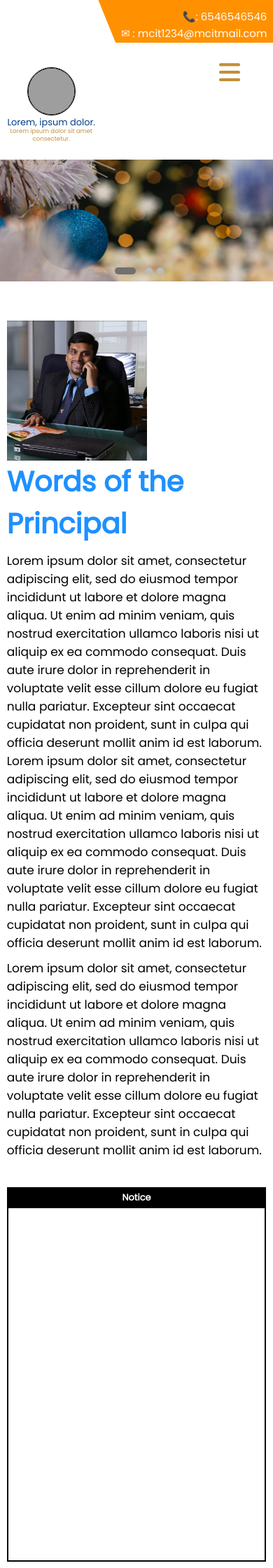
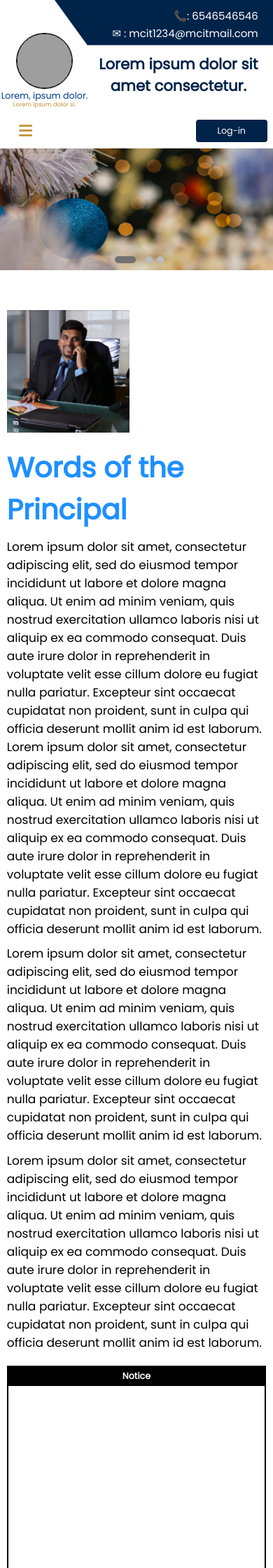
Before and after one commit to BanhiBikash/School-2, a PHP site: page / in a window 390 px wide. Shown: the top 2240 px of the page at 70% size. Run offline with PHP 8.4, Linux system fonts and the light colour scheme; data that the repository does not hold is empty; grey boxes are pictures that could not be loaded.

Commit message:
contact change

```diff
--- a/css/header.css
+++ b/css/header.css
@@ -2,69 +2,59 @@
 ------------------------------------------------------------------------------------------------------------------------------------------------------------------------------------------------------------------
 --------------------------------HEADER-------------------------------------------------------------------------------------------------------------------------------------------------------------------
 ----------------------------------------------------------------------------------------------------------------------------------------------------------------------------------------------------- */
-
 @import url('https://fonts.googleapis.com/css2?family=Inter:wght@300&family=League+Spartan:wght@300;400&family=Mukta:wght@300;400&family=PT+Sans&family=Poppins:wght@300;400&family=Roboto+Slab:wght@300&family=Roboto:wght@300;400&family=Ubuntu&display=swap');
 
 /* Every element of html */
-
 * {
     margin: 0;
     padding: 0;
-    box-sizing: border-box;
     font-family: 'Poppins', sans-serif;
+    height:-moz-fit-content;
+    width: -moz-fit-content
 }
 
-
 /* html element itself */
-
 html {
     font-size: 59%;
 }
 
-
 /* header inside the body of the html element */
-
 header {
     box-shadow: 0rem 0.02rem 0.3rem 0.03rem black;
+    height: 18.7rem;
+    width: 100%;
     height: fit-content;
-    width: 100%;
-    overflow: hidden;
+    display: grid;
+    grid-template-columns: 10rem 9% auto auto;
+    grid-template-rows: 4rem auto 0.7rem 3.8rem auto;
 }
 
-
 /* container of details of contact and "contact" area of header's grid  */
-
 header .contact-info {
-    position: relative;
-    float: right;
-    top: 0;
     display: flex;
     justify-content: flex-end;
+    position: absolute;
+    right: 0;
     gap: 6em;
-    width: 75%;
+    width: 80% !important;
     height: fit-content;
-    padding: 1rem;
+    padding: 1rem 2.5rem 1em 1em;
     font-size: 1.5em;
     color: #ffff;
-    background-color: #ff9101;
+    background-color: #002349;
     clip-path: polygon(0% 0%, 100% 0%, 100% 100%, 6% 100%);
 }
 
-
 /* logo container and "logo" area of header grid*/
-
 header .logo {
-    padding-top: 2.5rem;
-    float: left;
-    height: 19.3em;
+    grid-row: 1 / span 1;
+    grid-column: 1 / span 1;
+    padding-top: 1.5rem;
+    height: 16.2rem;
     width: 20em;
-    float: left;
-    /* display: inline-block; */
 }
 
-
 /* image container as logo container of class "logo" */
-
 header .logo .img-container {
     margin: auto;
     height: 11em;
@@ -73,9 +63,7 @@ header .logo .img-container {
     border: 0.1rem solid;
 }
 
-
 /* image inside image container of class "img-container" */
-
 header .logo .img-container img {
     height: 100%;
     width: 100%;
@@ -84,9 +72,7 @@ header .logo .img-container img {
     border: 0.1rem solid;
 }
 
-
 /* name of organization */
-
 header .logo-name {
     text-align: center;
     margin-top: 0.3em;
@@ -95,9 +81,7 @@ header .logo-name {
     font-size: 1.5em;
 }
 
-
 /* moto of the organization */
-
 header .moto {
     text-align: center;
     line-height: 1.3em;
@@ -105,87 +89,137 @@ header .moto {
     font-size: 1em;
 }
 
-header .nav {
-    padding: 16em 0% 0 37%;
+
+#head-text{
+    grid-column: 2 / -1;
+    width: fit-content;
+    padding:1rem 2rem 2rem 17%;
+    grid-row: 2 / span 1;
+    font-size: 3.2rem;
+    color: #002349;
+    font-weight: bolder;
 }
 
-
-/* navigation menu of id 'main-nav' at header under 'nav' class */
-
-header #main-nav {
-    width: 100%;
-    display: flex;
-    gap: 2.9rem;
+header .nav-btn{
+    display: none;
 }
 
+/* navigation menu of id 'main-nav' at header */
+header #main-nav {
+    grid-row: 4 / span 2;
+    grid-column: 3 / span 1;
+    display: flex;
+    justify-content: flex-end;
+    gap: 2rem;
+    flex-wrap: wrap;
+    font-weight: bold;
+    padding: 0.8rem 1rem 0 0;
+}
 
 /* Anchor or links of div elements of class "nav-item" navigation menu of id 'main-nav'*/
-
-header #main-nav .nav-item a {
-    padding-bottom: 1rem;
+header #main-nav a {
     text-decoration: none;
     color: rgb(122 87 22);
-    font-size: 17px;
-    font-weight: bold;
+    font-size: 1.8rem;
 }
 
+.btn-2{
+    grid-column: 4/ span 1;
+    grid-row: 3 / span 1;
+    text-align: center;
+    padding:0 1rem 2rem 1rem;
+}
+
+header #login-btn{
+    word-break: keep-all;
+    border: 0.1rem solid #002349;
+    color: white;
+    background-color:  #002349;
+    border-radius: 0.4rem;
+    height: 3.7rem;
+    width: 12rem;
+    font-size: 1.5rem;
+}
+
+header #login-btn:hover{
+    background-color: #033b77;
+    border-bottom: none;
+    cursor: pointer;
+}
 
 /* when hovered over div elements of class "nav-item" */
-
-header #main-nav .nav-item:hover {
-    text-decoration: none;
-    color: rgb(120 95 4);
-    border-bottom: 2px solid;
-}
-
-.h-before {
-    display: none;
+header #main-nav a:hover {
+    color: rgb(182, 141, 6);
 }
 
 
 /* --------------------------------------------------------------------------------------------------------
 -----------------------------for phone------------------------------------------------------------- */
+@media (max-width:1100px) and (min-width:701px) {
+    html{
+        font-size: 56%;
+    }
+}
 
-@media screen and (max-width: 600px) {
-    html {
-        font-size: 53.8%;
+@media(max-width: 700px) {
+    html{
+        font-size: 53%;
+    }
+    header{
+        height :25rem;
+        grid-template-rows: 4rem 14rem 7rem;
+    }
+    #head-text{
+	  padding-top:5rem;
+        font-size: 2.5rem;
+        grid-column: 2 / -1;
     }
     header #main-nav {
         display: flex;
         flex-direction: column;
         place-items: center;
+        justify-content: center;
         background-color: white;
         height: 100%;
+        width: 0 !important;
         position: fixed;
-        padding-top: 9em !important;
-        gap: 2em !important;
         top: 0;
         left: 0;
         overflow-x: hidden;
         z-index: 1;
         opacity: 0.8;
         transition: 0.4s;
+        padding: 0 !important;
         margin: 0 !important;
     }
+
+    header .btn-2{
+        grid-row: 3 / span 1;
+        padding-top: 2.2rem;
+    }
+
     .logo {
-        padding-top: 4em !important;
-        width: 17em !important;
+        grid-row: 2 /span 1 !important;
+        width: 15em !important;
     }
+
     .logo .img-container {
-        height: 8em !important;
-        width: 8em !important;
+        height: 9.5em !important;
+        width: 9.5em !important;
     }
+
     .contact-info {
         display: flex;
         flex-direction: column;
-        font-size: 1.4em !important;
+        font-size: 1.4rem !important;
         gap: 0.5rem !important;
-        width: 64% !important;
-        clip-path: polygon(0% 0%, 100% 0%, 100% 100%, 10% 100%) !important;
+        clip-path: polygon(0% 0%, 100% 0%, 100% 100%, 15% 100%) !important;
     }
+
     .contact-info pre {
         text-align: right;
     }
+
     /* background of navbar for screens max-width 600px */
     .h-before {
         height: 100%;
@@ -197,17 +231,18 @@ header #main-nav .nav-item:hover {
         z-index: 0;
         transition: .01s;
     }
+
     /* div of class "nav-btn" for screens max-width 600px */
     header .nav-btn {
-        display: block !important;
+        display: block;
+        padding:0.5rem 0 0 3rem;
+        grid-row: 3 / span 1;
+        grid-column: 1 / span 1;
+        font-size: 4.5rem;
         color: #c28f37;
-        background-color: transparent;
-        position: absolute;
-        top: 10em;
-        right: 12vw;
+        cursor:pointer;
     }
 }
-
 
 /* ----------------------------------------------------------------------------------------------------------------------------------------------------------------------------------------------------
 -----------------------HEADER ENDS-------------------------------------------------------------------------------------------------------------------------
--- a/css/style.css
+++ b/css/style.css
@@ -21,6 +21,12 @@ body {
     height: fit-content;
 }
 
+#lander img {
+    aspect-ratio: 1/1;
+    width: 45vw;
+    margin: 2.5vw;
+}
+
 #lander #principal {
     width: 45vw;
     height: fit-content;
@@ -34,11 +40,6 @@ body {
     margin: auto;
 }
 
-#lander #principal img {
-    width: 200px;
-    height: 200px;
-}
-
 #lander #principal p {
     width: 100%;
     font-size: 17px;
@@ -48,16 +49,16 @@ body {
 
 /* notice start */
 
-.notice-container {
+#notice-container {
     border:2px solid black;
-    height: 535px;
+    height: 335px;
     width: 560px;
     margin: 2.5vw;
     overflow: hidden;
     border-top: none;
 }
 
-.notice-container h2 {
+#notice-container h2 {
     background-color: #000000;
     line-height: 3.5rem;
     text-align: center;
@@ -65,27 +66,31 @@ body {
     width: 100%;
 }
 
-.notice-container .notice-content {
+#notice-container .notice-content {
     padding: top 30rem;
     height: 500px;
     overflow: scroll;
     scroll-behavior: smooth;
     box-sizing: border-box;
+    width: 100%;
 }
 
-.notice-container .notice-content:hover {
+#notice-container .notice-content:hover {
     overflow-y: scroll;
 }
 
-.notice-container .notice-content .notice {
+#notice-container .notice-content .notice {
     grid-column-gap: 1rem;
     padding: 2rem;
     height: fit-content;
-    width: 550px;
+    width: 535px;
     border-bottom: 0.1rem solid #01141047;
     word-wrap: break-word;
     box-sizing: border-box;
     font-size: 15px;
+    display: flex;
+    flex-direction: column;
+    align-items: flex-start;
 }
 
 .notice .headline {
@@ -555,11 +587,11 @@ footer h5 p {
     #lander #principal {
         width: 100vw;
     }
-    #lander .notice-container {
+    #lander #notice-container {
         width: 95vw;
         margin: 30px 2.5vw 30px 2.5vw;
     }
-    .notice-container .notice-content .notice {
+    #notice-container .notice-content .notice {
         width: 95vw;
     }
     #lander #principal p {
@@ -573,6 +605,19 @@ footer h5 p {
     body {
         overflow-x: hidden;
     }
+
+    #notice-container{
+        width: 95vw;
+    }
+
+    #notice-container .notice-content {
+        width: 95vw;
+    }
+
+    #notice-container .notice-content .notice {
+        width: 95vw;
+    }
+
     #lander {
         background-position: 25% 75%;
     }
--- a/header.html
+++ b/header.html
@@ -1,15 +1,11 @@
 <!DOCTYPE html>
 <html lang="en">
-
   <head>
-    <meta charset="UTF-8">
-    <meta http-equiv="X-UA-Compatible" content="IE=edge">
-    <meta name="viewport" content="width=device-width, initial-scale=1.0">
-    <link rel="stylesheet" href="https://cdnjs.cloudflare.com/ajax/libs/font-awesome/6.0.0/css/all.min.css" integrity="sha512-9usAa10IRO0HhonpyAIVpjrylPvoDwiPUiKdWk5t3PyolY1cOd4DSE0Ga+ri4AuTroPR5aQvXU9xC6qOPnzFeg==" crossorigin="anonymous" referrerpolicy="no-referrer"
-    />
-    <script src="https://cdnjs.cloudflare.com/ajax/libs/font-awesome/6.0.0/js/all.min.js" integrity="sha512-yFjZbTYRCJodnuyGlsKamNE/LlEaEAxSUDe5+u61mV8zzqJVFOH7TnULE2/PP/l5vKWpUNnF4VGVkXh3MjgLsg==" crossorigin="anonymous" referrerpolicy="no-referrer"></script>
-    <link rel="stylesheet" href="css/header.css">
-    <title>Home | Learning management </title>
+    <meta charset="UTF-8" />
+    <meta http-equiv="X-UA-Compatible" content="IE=edge" />
+    <meta name="viewport" content="width=device-width, initial-scale=1.0" />
+    <link rel="stylesheet" href="css/header.css" />
+    <title>Home | Learning management</title>
   </head>
 
   <body>
@@ -19,27 +15,39 @@
         <pre class="email">✉ : mcit1234@mcitmail.com</pre>
       </div>
       <div class="logo">
-            <div class="img-container"><img src="https://img.freepik.com/free-vector/university-school-emblem-logo-design_417238-135.jpg" alt="" srcset=""></div>
+        <div class="img-container">
+          <img
+            src="https://img.freepik.com/free-vector/university-school-emblem-logo-design_417238-135.jpg"
+            alt=""
+            srcset=""
+          />
+        </div>
         <p class="logo-name">Lorem, ipsum dolor.</p>
-            <p class="moto">Lorem ipsum dolor sit amet consectetur.</p>
+        <p class="moto">Lorem ipsum dolor si.</p>
       </div>
-        <div class="nav-btn" title="Show/Hide" style="display: none;">
-            <i class="fa-solid fa-bars fa-4x"></i>
+
+      <center id="head-text">
+        <p>Lorem ipsum dolor sit amet consectetur.</p>
+      </center>
+
+      <p class="nav-btn" title="Show/Hide">≡</p>
+
+      <nav id="main-nav">
+        <a href="#lander">Home</a>
+        <a href="#notice-container">Notice</a>
+        <a href="#achieve">Achievements</a>
+        <a href="#about">About</a>
+        <a href="#contact">Contact</a>
+        <a href="#gallery">Gallery</a>
+      </nav>
+
+      <div class="btn-2">
+        <button id="login-btn">Log-in</button>
       </div>
-        <div class="nav">
-            <nav id="main-nav">
-                <div class="nav-item" id="home"><a href="index.php">Home</a></div>
-                <div class="nav-item" id="item-2"><a href="#achieve">Achievements</a></div>
-                <div class="nav-item" id="item-3"><a href="#vision">Vision</a></div>
-                <div class="nav-item" id="item-4"><a href="#contact">Contact</a></div>
-                <div class="nav-item" id="item-5"><a href="gallery.html">Gallery</a></div>
-            </nav>
-        </div>
-        <!-- clears the queue of float elements to this element which is used at logo-->
-        <div class="keep-open" style="clear: both;"></div>
+
+
     </header>
-    <!-- <div class="h-before"></div> -->
+    <div class="h-before"></div>
   </body>
   <script src="js/header.js"></script>
-
 </html>
--- a/index.php
+++ b/index.php
@@ -12,6 +12,7 @@ date_default_timezone_set('Asia/Kolkata');
     <link rel="stylesheet" type="text/css" href="https://cdnjs.cloudflare.com/ajax/libs/font-awesome/6.0.0-beta2/css/all.min.css ">
     <link rel="stylesheet" type="text/css" href="https://cdnjs.cloudflare.com/ajax/libs/font-awesome/4.7.0/css/font-awesome.min.css ">
     <link rel="stylesheet" href="css/style.css">
+    <script src="https://ajax.googleapis.com/ajax/libs/jquery/3.6.0/jquery.min.js"></script>
     <title>Home</title>
 </head>
 
@@ -24,10 +25,9 @@ date_default_timezone_set('Asia/Kolkata');
 
     <!-- land div -->
     <div id="lander">
+        <img src="img/Principal.jpg" alt="">
 
         <div id="principal">
-            <img src="img/Principal.jpg" alt="">
-
             <h1>Words of the Principal</h1>
 
             <p>Lorem ipsum dolor sit amet, consectetur adipiscing elit, sed do eiusmod tempor incididunt ut labore et dolore magna aliqua. Ut enim ad minim veniam, quis nostrud exercitation ullamco laboris nisi ut aliquip ex ea commodo consequat. Duis aute irure dolor in reprehenderit in voluptate velit esse cillum dolore eu fugiat nulla pariatur. Excepteur sint occaecat cupidatat non proident, sunt in culpa qui officia deserunt mollit anim id est laborum.
@@ -37,10 +37,17 @@ date_default_timezone_set('Asia/Kolkata');
             <p>
                 Lorem ipsum dolor sit amet, consectetur adipiscing elit, sed do eiusmod tempor incididunt ut labore et dolore magna aliqua. Ut enim ad minim veniam, quis nostrud exercitation ullamco laboris nisi ut aliquip ex ea commodo consequat. Duis aute irure dolor in reprehenderit in voluptate velit esse cillum dolore eu fugiat nulla pariatur. Excepteur sint occaecat cupidatat non proident, sunt in culpa qui officia deserunt mollit anim id est laborum.
             </p>
+
+            <p>
+                Lorem ipsum dolor sit amet, consectetur adipiscing elit, sed do eiusmod tempor incididunt ut labore et dolore magna aliqua. Ut enim ad minim veniam, quis nostrud exercitation ullamco laboris nisi ut aliquip ex ea commodo consequat. Duis aute irure dolor in reprehenderit in voluptate velit esse cillum dolore eu fugiat nulla pariatur. Excepteur sint occaecat cupidatat non proident, sunt in culpa qui officia deserunt mollit anim id est laborum.
+            </p>
         </div>
+    </div>
+    <!-- land div end -->
 
+<center>
     <!-- notice board -->
-        <div class="notice-container">
+    <div id="notice-container">
         <h2>Notice</h2>
         <div class="notice-content">
             <?php
@@ -62,9 +69,7 @@ date_default_timezone_set('Asia/Kolkata');
         </div>
     </div>
     <!-- notice board end-->
-    </div>
-    <!-- land div end -->
-
+</center>
     <!-- achieve start -->
     <div id="achieve">
         <h1>OUR ACHIVERS</h1>
@@ -78,9 +83,6 @@ date_default_timezone_set('Asia/Kolkata');
                                 <!-- img-box -->
                                 <div class="slide-img">
                                     <img src="img/pic1.png" alt="1">
-                                    <div class="overlay">
-                                        <h5>Lorem ipsum dolor sit amet consectetur adipisicing elit. Deserunt voluptatum vitae voluptas adipisci, voluptatibus eveniet.</h5>
-                                    </div>
                                 </div>
                                 <!-- detail-box -->
                                 <div class="detail">
@@ -98,9 +100,6 @@ date_default_timezone_set('Asia/Kolkata');
                                 <!-- img-box -->
                                 <div class="slide-img">
                                     <img src="img/pic2.png" alt="2">
-                                    <div class="overlay">
-                                        <h5>Lorem ipsum dolor sit amet consectetur adipisicing elit. Deserunt voluptatum vitae voluptas adipisci, voluptatibus eveniet.</h5>
-                                    </div>
                                 </div>
                                 <!-- detail-box -->
                                 <div class="detail">
@@ -118,9 +117,6 @@ date_default_timezone_set('Asia/Kolkata');
                                 <!-- img-box -->
                                 <div class="slide-img">
                                     <img src="img/pic3.png" alt="3">
-                                    <div class="overlay">
-                                        <h5>Lorem ipsum dolor sit amet consectetur adipisicing elit. Deserunt voluptatum vitae voluptas adipisci, voluptatibus eveniet.</h5>
-                                    </div>
                                 </div>
                                 <!-- detail-box -->
                                 <div class="detail">
@@ -138,9 +134,6 @@ date_default_timezone_set('Asia/Kolkata');
                                 <!-- img-box -->
                                 <div class="slide-img">
                                     <img src="img/pic2.png" alt="4">
-                                    <div class="overlay">
-                                        <h5>Lorem ipsum dolor sit amet consectetur adipisicing elit. Deserunt voluptatum vitae voluptas adipisci, voluptatibus eveniet.</h5>
-                                    </div>
                                 </div>
                                 <!-- detail-box -->
                                 <div class="detail">
@@ -158,9 +151,6 @@ date_default_timezone_set('Asia/Kolkata');
                                 <!-- img-box -->
                                 <div class="slide-img">
                                     <img src="img/pic5.png" alt="5">
-                                    <div class="overlay">
-                                        <h5>Lorem ipsum dolor sit amet consectetur adipisicing elit. Deserunt voluptatum vitae voluptas adipisci, voluptatibus eveniet.</h5>
-                                    </div>
                                 </div>
                                 <!-- detail-box -->
                                 <div class="detail">
@@ -178,9 +168,6 @@ date_default_timezone_set('Asia/Kolkata');
                                 <!-- img-box -->
                                 <div class="slide-img">
                                     <img src="img/pic6.png" alt="6">
-                                    <div class="overlay">
-                                        <h5>Lorem ipsum dolor sit amet consectetur adipisicing elit. Deserunt voluptatum vitae voluptas adipisci, voluptatibus eveniet.</h5>
-                                    </div>
                                 </div>
                                 <!-- detail-box -->
                                 <div class="detail">
@@ -198,9 +185,6 @@ date_default_timezone_set('Asia/Kolkata');
                                 <!-- img-box -->
                                 <div class="slide-img">
                                     <img src="img/pic7.png" alt="7">
-                                    <div class="overlay">
-                                        <h5>Lorem ipsum dolor sit amet consectetur adipisicing elit. Deserunt voluptatum vitae voluptas adipisci, voluptatibus eveniet.</h5>
-                                    </div>
                                 </div>
                                 <!-- detail-box -->
                                 <div class="detail">
@@ -237,7 +221,7 @@ date_default_timezone_set('Asia/Kolkata');
                 <h2 class="detail-head">Discipline</h2>
                 <!-- detail-box -->
                 <div class="detail">
-                        <p>Lorem ipsum dolor sit, amet consectetur adipisicing elit. Mollitia molestiae blanditiis dicta qui, vitae perferendis facilis.</p>
+                    <p>Discipline is the bridge between your goals and accomplishment.</p>
                 </div>
             </div>
             <div class="box">
@@ -246,10 +230,10 @@ date_default_timezone_set('Asia/Kolkata');
                     <img src="http://mitracomputers.com/assets/img/values-2.png" alt="1">
                 </div>
                 <!-- heading -->
-                    <h2 class="detail-head">Punchuality</h2>
+                <h2 class="detail-head">Punctuality</h2>
                 <!-- detail-box -->
                 <div class="detail">
-                        <p>Lorem ipsum dolor sit, amet consectetur adipisicing elit. Mollitia molestiae blanditiis dicta qui, vitae perferendis facilis.</p>
+                    <p>Those who don't value time will most likely won't value others.</p>
                 </div>
             </div>
             <div class="box">
@@ -261,7 +245,7 @@ date_default_timezone_set('Asia/Kolkata');
                 <h2 class="detail-head">Smart work</h2>
                 <!-- detail-box -->
                 <div class="detail">
-                        <p>Lorem ipsum dolor sit, amet consectetur adipisicing elit. Mollitia molestiae blanditiis dicta qui, vitae perferendis facilis.</p>
+                    <p>Remember that most successful and men work smart, not hard. </p>
                 </div>
             </div>
             <div class="box">
@@ -273,7 +257,7 @@ date_default_timezone_set('Asia/Kolkata');
                 <h2 class="detail-head">Social Ethics</h2>
                 <!-- detail-box -->
                 <div class="detail">
-                        <p>Lorem ipsum dolor sit, amet consectetur adipisicing elit. Mollitia molestiae blanditiis dicta qui, vitae perferendis facilis.</p>
+                    <p>A man without ethics is a wild beast loosed upon this world.</p>
                 </div>
             </div>
         </div>
@@ -283,17 +267,13 @@ date_default_timezone_set('Asia/Kolkata');
 
     <!-- about start -->
     <div id="about">
-            <div id="checklist">
             <h1>OUR FACILITIES</h1>
-                <p><i class="fa-solid fa-check"></i>Founded in _ _ _ _.</p>
-                <p><i class="fa-solid fa-check"></i> Affilated.</p>
-                <p><i class="fa-solid fa-check"></i> Qualified Teachers. </p>
-                <p><i class="fa-solid fa-check"></i> Practical Labs, Library, Playground, etc.</p>
-                <p><i class="fa-solid fa-check"></i> Varsity Sports.</p>
-                <p><i class="fa-solid fa-check"></i> Seperate Property.</p>
+
+            <div id="container">
+                <img class="pics" src="img/[GetPaidStock.com]-625d566f98635.jpg" alt="" class="slides">
+                <img class="pics" src="img/[GetPaidStock.com]-625d56ec15e5e.jpg" alt="" class="slides">
+                <img class="pics" src="img/[GetPaidStock.com]-625d5739a65bb.jpg" alt="" class="slides">
             </div>
-
-            <img src="img/land.jpg" alt="pic" id="pic">
     </div>
     <!-- about end -->
 
@@ -305,8 +285,7 @@ date_default_timezone_set('Asia/Kolkata');
         <div id="container">
             <!-- map -->
             <div id="googlemap">
-            <iframe
-            src="https://www.google.com/maps/embed?pb=!1m18!1m12!1m3!1d3631.1360360013687!2d86.68822231494738!3d24.48074298423444!2m3!1f0!2f0!3f0!3m2!1i1024!2i768!4f13.1!3m3!1m2!1s0x39f13d8f69fd117b%3A0xe1b6df389bf699b3!2sMCIT!5e0!3m2!1sen!2sin!4v1639472028566!5m2!1sen!2sin" loading="lazy"></iframe>
+                <iframe src="https://www.google.com/maps/embed?pb=!1m18!1m12!1m3!1d3631.1360360013687!2d86.68822231494738!3d24.48074298423444!2m3!1f0!2f0!3f0!3m2!1i1024!2i768!4f13.1!3m3!1m2!1s0x39f13d8f69fd117b%3A0xe1b6df389bf699b3!2sMCIT!5e0!3m2!1sen!2sin!4v1639472028566!5m2!1sen!2sin" loading="lazy"></iframe>
             </div>
 
             <!-- form -->
@@ -327,13 +306,33 @@ date_default_timezone_set('Asia/Kolkata');
             </form>
         </div>
     </div>
-
-
     <!-- contact end -->
 
     <!-- footer -->
     <?php include('footer.php') ?>
 </body>
 <script src="js/index.js"></script>
+<script>
+    const pictures = document.getElementsByClassName('pics');
+    let i=0;
 
+    function change()
+    {
+        //stop displaying the current change
+        pictures[i].style.display="none";
+
+        if(i==(pictures.length-1))
+        i=0;
+
+        else
+        i++;
+
+        pictures[i].style.display="block";
+
+        setTimeout(change,2000)
+    }
+
+    pictures[i].style.display="block";
+    setTimeout(change,2000)
+</script>
 </html>
```
Also changed, not shown: other parts of css/style.css (+61 -34 lines), js/header.js (+7 -11 lines), img/[GetPaidStock.com]-625d566f98635.jpg (added), img/[GetPaidStock.com]-625d56ec15e5e.jpg (added), img/[GetPaidStock.com]-625d5739a65bb.jpg (added), img/conatct-back.jpg (added). Lines whose indentation alone changed are shown as unchanged.
